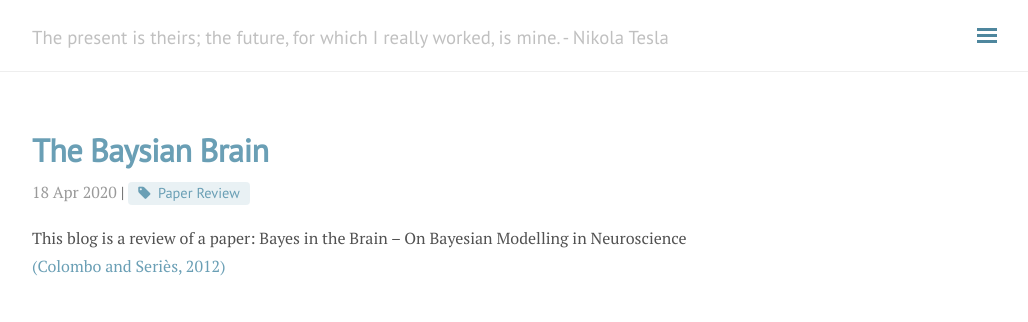
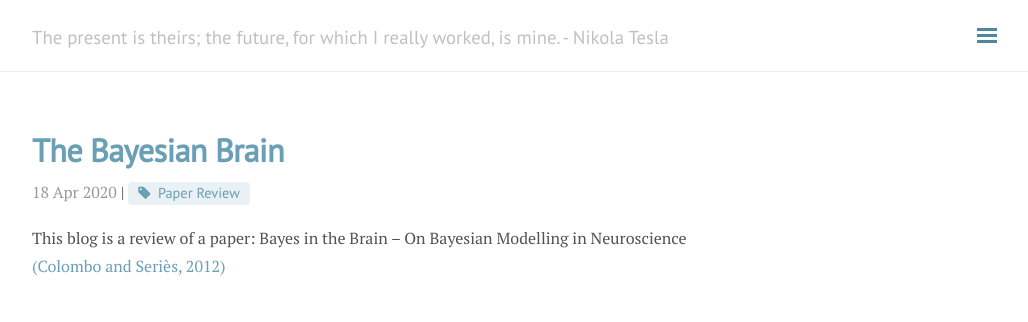
Before and after one commit to andylikescodes/andylikescodes.github.io, a Jekyll site: the page built from _posts/2020-04-18-Baysian-Brain.md, in a window 1280 px wide and 900 px high. Shown: the top 322 px of the window, without its empty margins (248-1276 px from the left). Built offline with Jekyll 4.4.1, drawn with Linux system fonts in a browser that asks for light colours; nearby versions of some CDN libraries; comment, search, counter and statistics services are not loaded; part of the change alters nothing that is shown.

Commit message:
_posts/2020-04-18-Baysian-Brain.md updated from https://stackedit.io/

```diff
--- a/_posts/2020-04-18-Baysian-Brain.md
+++ b/_posts/2020-04-18-Baysian-Brain.md
@@ -1,6 +1,6 @@
 ---
 layout: post
-title: The Baysian Brain
+title: The Bayesian Brain
 tag: [Paper Review]
 category: Brain
 ---
@@ -44,7 +44,7 @@ Though, it is worth noticing that even if the model is able to compute the belie
 
 > Written with [StackEdit](https://stackedit.io/).
 <!--stackedit_data:
-eyJoaXN0b3J5IjpbMTYxNTU2MDY2MCwtMTg1NzU5ODA3MCwtMT
-kwMjE2MDQ4LC0xNDMxMjI5NTU0LC0xODg4NzM3Mzc4LC03OTE2
-MDcxNDFdfQ==
+eyJoaXN0b3J5IjpbLTY0MTI2MTUyMSwxNjE1NTYwNjYwLC0xOD
+U3NTk4MDcwLC0xOTAyMTYwNDgsLTE0MzEyMjk1NTQsLTE4ODg3
+MzczNzgsLTc5MTYwNzE0MV19
 -->
```
